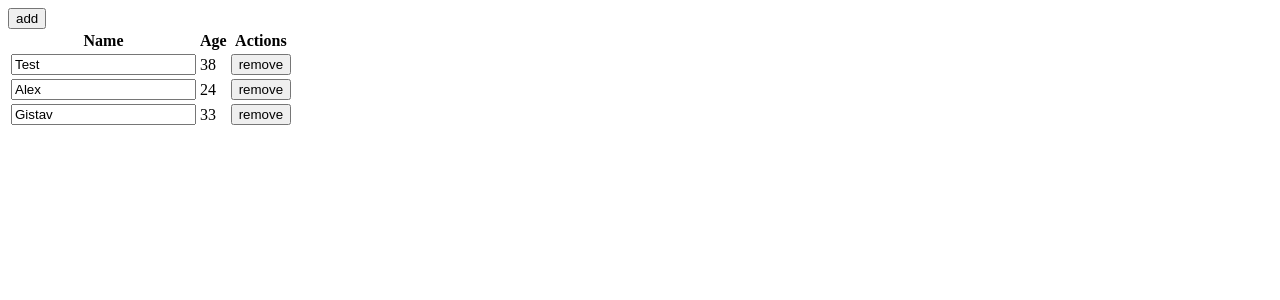
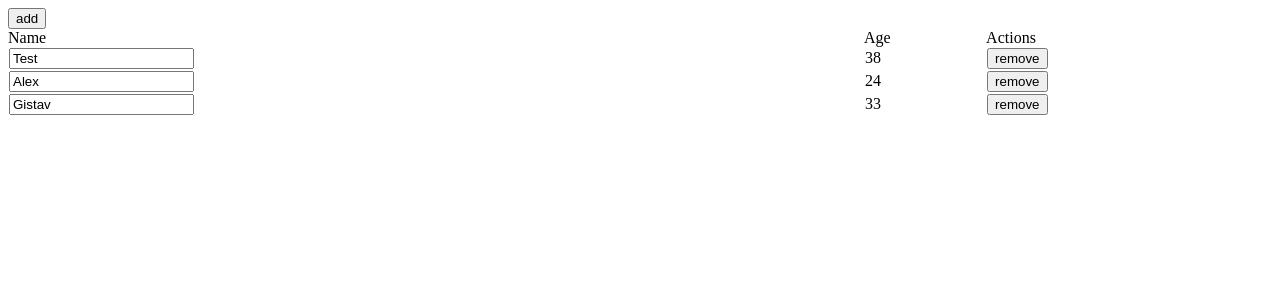
Before and after one commit to dsumer/react-playground, a React (Create React App) app: page / in a window 1280 px wide. Shown: the top 300 px of the page. Built offline with nearby package versions, Linux system fonts and the light colour scheme; the HTML template or start-up script is replaced by a standard one.

Commit message:
added basic table styling, sort functionality

```diff
--- /dev/null
+++ b/src/component/Table/Table.css
@@ -0,0 +1,42 @@
+.table {
+    display: table;
+    width: 100%;
+}
+
+.table .table-header {
+    display: table-header-group;
+}
+
+.table .table-header > div, .table .table-body .table-row > div {
+    display: table-cell;
+}
+
+.table .table-header > div.sortable {
+    cursor: pointer;
+    position: relative;
+}
+
+.table .table-header > div.sortable.active::after {
+    content: " ";
+    width: 0px;
+    height: 0px;
+    border-left: 5px solid transparent;
+    border-right: 5px solid transparent;
+    border-bottom: 5px solid #2f2f2f;
+    position: absolute;
+    right: 2px;
+    top: calc(50% - 2px);
+}
+
+.table .table-header > div.sortable.active.desc::after {
+    border: 5px solid transparent;
+    border-top-color: #2f2f2f;
+}
+
+.table .table-body {
+    display: table-row-group;
+}
+
+.table .table-body .table-row {
+    display: table-row;
+}
--- a/src/component/Table/Table.js
+++ b/src/component/Table/Table.js
@@ -1,4 +1,5 @@
 import React from 'react';
+import './Table.css';
 
 class Table extends React.Component {
     constructor(props) {
@@ -10,33 +11,57 @@ class Table extends React.Component {
         };
     }
 
-    getHeader() {
-        return this.props.header.map((column, index) => {
-            let props = {
-                key: index
-            };
-            if (column.sortBy) {
-                if (this.sortBy.index == index) {
+    getHeaderClass(column, index) {
+        let className = 'col-' + index;
+
+        if (column.sortBy) {
+            className += ' sortable';
+
+            if (this.sortBy.index === index) {
+                className += ' active';
+
+                if (!this.sortBy.ascending) {
+                    className += ' desc';
+                }
+            }
+        }
+
+        return className;
+    }
+
+    getSortBy(column, index) {
+        if (column.sortBy) {
+            return () => {
+                if (this.sortBy.index === index) {
                     this.sortBy.ascending = !this.sortBy.ascending;
                 } else {
                     this.sortBy.index = index;
                     this.sortBy.ascending = true;
                 }
 
-                props.onClick = column.sortBy.bind(null, this.sortBy.ascending);
-            }
-            return <th {...props}>{column.text}</th>;
+                column.sortBy.bind(null, this.sortBy.ascending)();
+            };
+        }
+        return null;
+    }
+
+    getHeader() {
+        return this.props.header.map((column, index) => {
+            return <div key={index} onClick={this.getSortBy(column, index)}
+                       className={this.getHeaderClass(column, index)}>{column.text}</div>;
         });
     }
 
     render() {
         return (
-            <table>
-                <thead>
-                    <tr>{this.getHeader()}</tr>
-                </thead>
-                <tbody>{this.props.children}</tbody>
-            </table>
+            <div className={'table ' + this.props.className}>
+                <div className="table-header">
+                    {this.getHeader()}
+                </div>
+                <div className="table-body">
+                    {this.props.children}
+                </div>
+            </div>
         );
     }
 }
```
